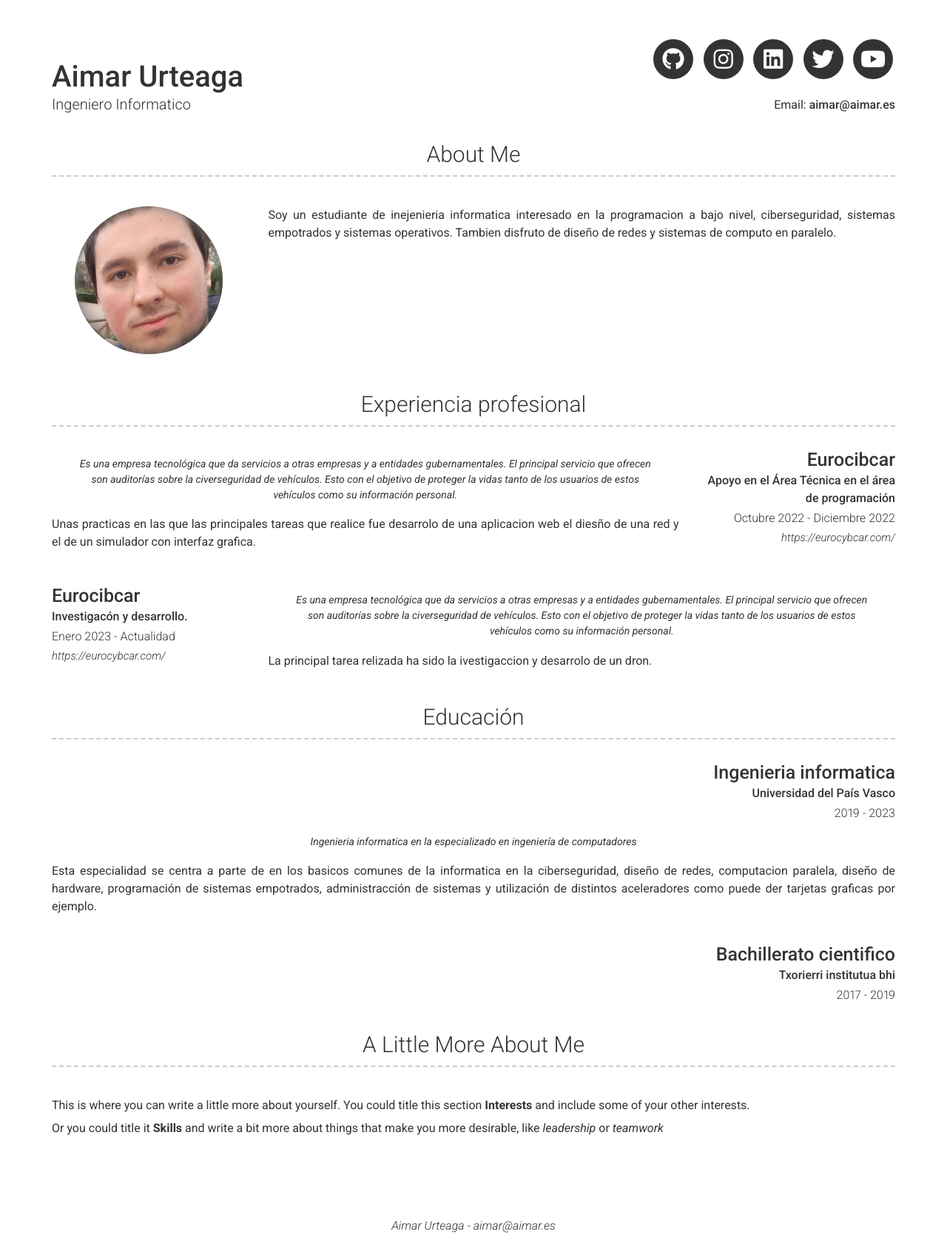
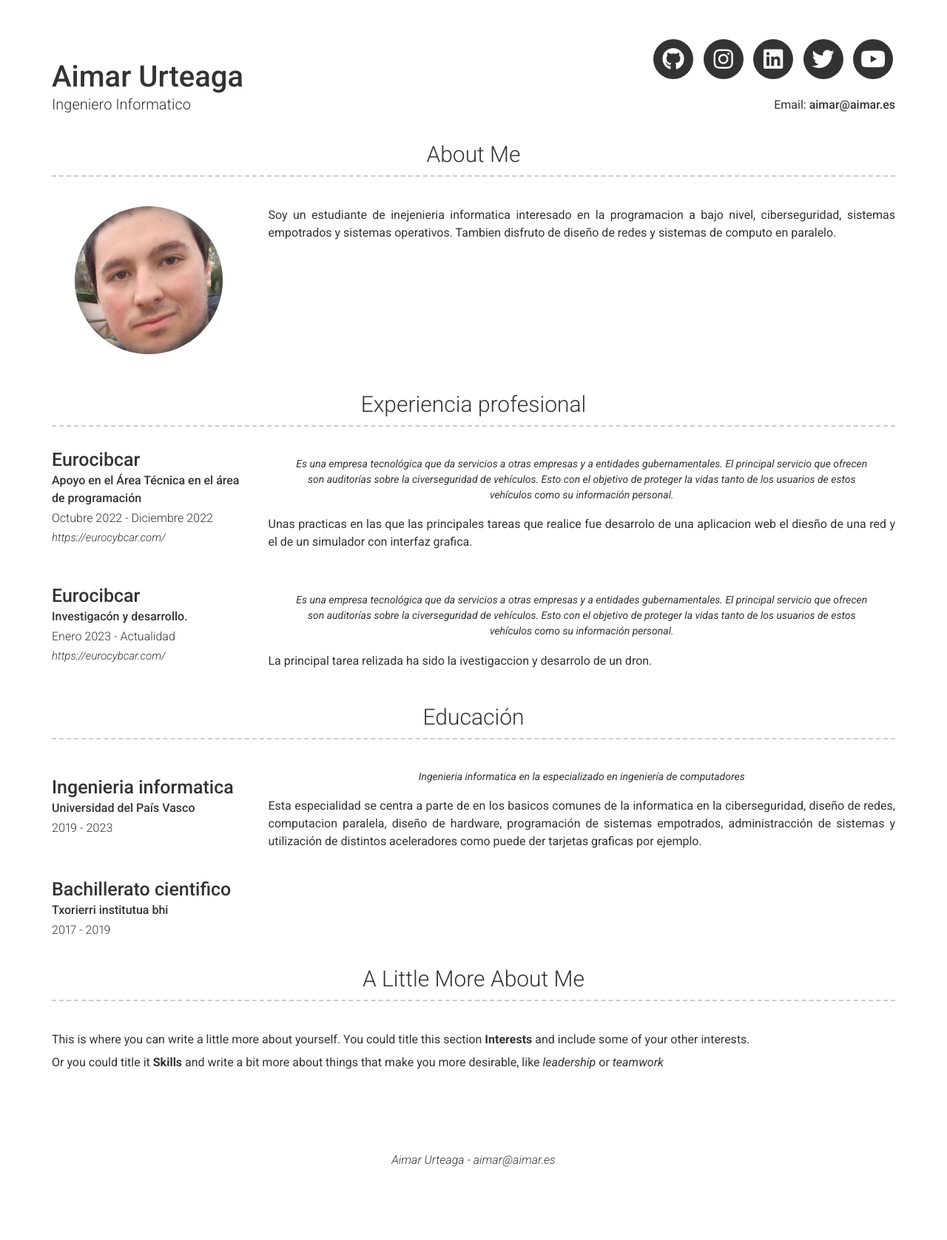
Before and after one commit to AimarUrteaga/curr-culum-vitae, a Jekyll site: the page built from index.md, in a window 1280 px wide. Shown: the whole page at 74% size. Built offline with Jekyll 4.4.1, drawn with Linux system fonts in a browser that asks for light colours; nearby versions of some CDN libraries; after the commit the page ends 1588 px from its top, so only the background shows below that.

Commit message:
first commit

```diff
--- a/_config.yml
+++ b/_config.yml
@@ -78,7 +78,7 @@ content:
   - title: Experiencia profesional
     layout: list
     content:
-      - layout: right
+      - layout: left
         title: Eurocibcar
         sub_title: Apoyo en el Área Técnica en el área de programación
         caption: Octubre 2022 - Diciembre 2022
@@ -101,7 +101,7 @@ content:
   - title: Educación
     layout: list
     content:
-      - layout: top-right
+      - layout: top-left
         title: Ingenieria informatica
         sub_title: Universidad del País Vasco
         caption: 2019 - 2023
@@ -109,7 +109,7 @@ content:
           Ingenieria informatica en la especializado en ingeniería de computadores
         description: | # this will include new lines to allow paragraphs
           Esta especialidad se centra a parte de en los basicos comunes de la informatica en la ciberseguridad, diseño de redes, computacion paralela, diseño de hardware, programación de sistemas empotrados, administracción de sistemas y utilización de distintos aceleradores como puede der tarjetas graficas por ejemplo.
-      - layout: top-right
+      - layout: top-left
         title: Bachillerato cientifico
         sub_title: Txorierri institutua bhi
         caption: 2017 - 2019
```
